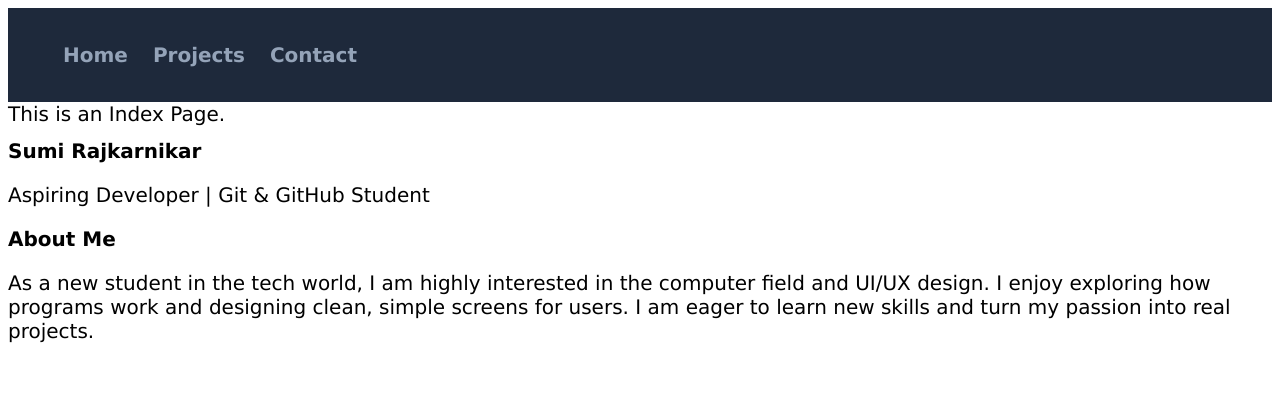
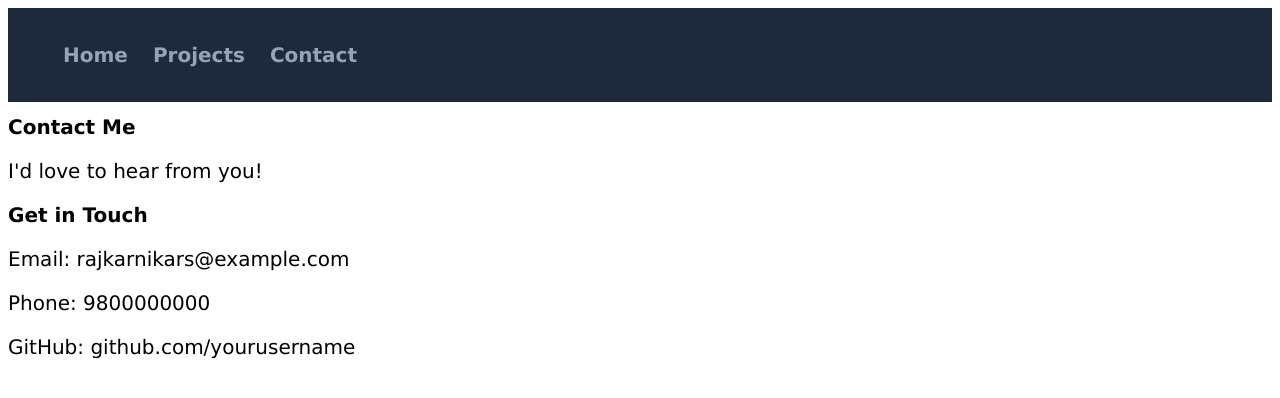
Before and after one commit to rajkarnikarsumii-cpu/my-portfolio, a plain HTML site: page contact.html in a window 1280 px wide. Drawn offline with Linux system fonts and the light colour scheme.

Commit message:
Changed Again

```diff
--- a/contact.html
+++ b/contact.html
@@ -3,7 +3,7 @@
 <head>
     <meta charset="UTF-8">
     <meta name="viewport" content="width=device-width, initial-scale=1.0">
-    <title>Your Name | Portfolio</title>
+    <title>Contact | Your Name</title>
     <link rel="stylesheet" href="style.css">
 </head>
 <body>
@@ -15,14 +15,17 @@
                 <li><a href="contact.html">Contact</a></li>
             </ul>
         </div>
-        This is an Index Page.
-        <h1>Sumi Rajkarnikar</h1>
-        <p>Aspiring Developer | Git & GitHub Student</p>
+        <h1>Contact Me</h1>
+        <p>I'd love to hear from you!</p>
     </header>
+
     <main>
         <section>
-            <h2>About Me</h2>
-            <p>As a new student in the tech world, I am highly interested in the computer field and UI/UX design. I enjoy exploring how programs work and designing clean, simple screens for users. I am eager to learn new skills and turn my passion into real projects.</p>
+            <h2>Get in Touch</h2>
+
+            <p>Email: rajkarnikars@example.com</p>
+            <p>Phone: 9800000000</p>
+            <p>GitHub: github.com/yourusername</p>
         </section>
     </main>
 </body>
```
